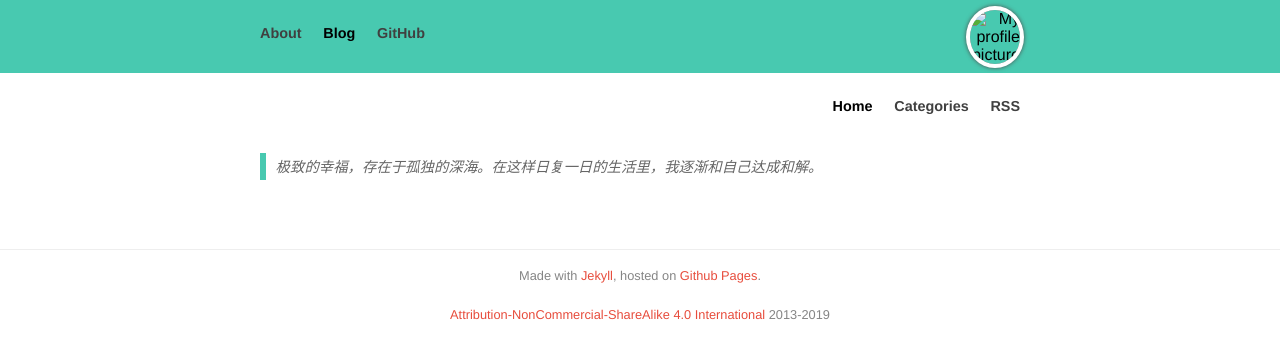
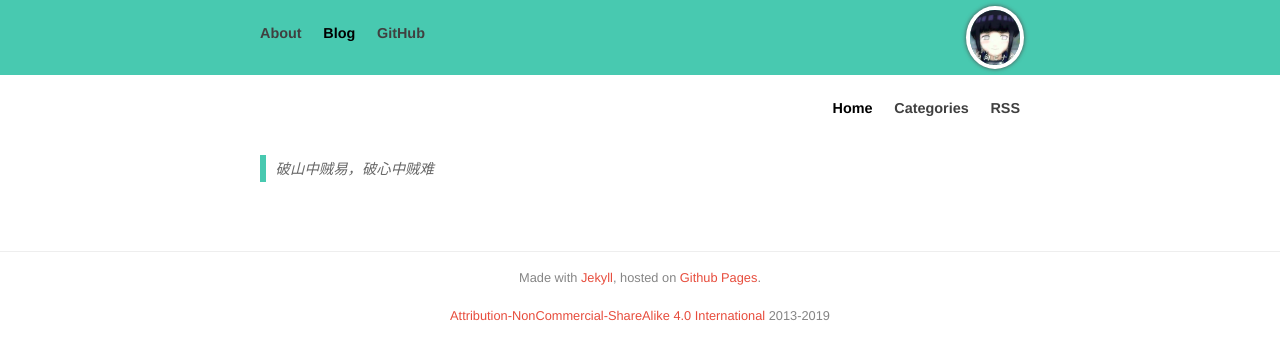
Before and after one commit to linyimin-bupt/linyimin.github.io, a Jekyll site: the page built from blog/index.html, in a window 1280 px wide. Shown: the top 360 px of the page. Built offline with Jekyll 4.4.1, drawn with Linux system fonts in a browser that asks for light colours; nearby versions of some CDN libraries.

Commit message:
add profile image

```diff
--- a/CNAME
+++ b/CNAME
@@ -1 +1 @@
-linyimin.name
+blog.linyimin.club
--- a/_config.yml
+++ b/_config.yml
@@ -2,7 +2,7 @@
 
 name: Yimin Lin's homepage
 description:  I am Linyi Min, a master student of Beijing University of Post and Telecommunication. My research interests cover Big Data, Data Service, Distributed System and Web Development.
-url: http://linyimin.name
+url: http://blog.linyimin.club
 
 # 自定义post url
 permalink: /blog/:title.html
--- a/_layouts/default.html
+++ b/_layouts/default.html
@@ -67,7 +67,7 @@
 	  {% endif %}
 
       <div class="pull-right right logo">
-        <a href="http://linyimin.name/"><img class="avatar" src="http://linyimin.name/imgs/hinata.png" alt="My profile picture" /></a>
+        <a href="http://blog.linyimin.club/"><img class="avatar" src="http://blog.linyimin.club/images/hinata.png" alt="My profile picture" /></a>
       </div>
       <div class="clear"></div>
     </header>
--- a/_layouts/simplePage.html
+++ b/_layouts/simplePage.html
@@ -66,7 +66,7 @@
     {% endif %}
 
       <div class="pull-right right logo">
-        <a href="http://linyimin.name/"><img class="avatar" src="/imgs/hinata.png" alt="My profile picture" /></a>
+        <a href="http://blog.linyimin.club/"><img class="avatar" src="/images/hinata.png" alt="My profile picture" /></a>
       </div>
       <div class="clear"></div>
     </header>
--- a/blog/index.html
+++ b/blog/index.html
@@ -18,7 +18,7 @@
 <section class="inner">
   <div class="pidex">
     <blockquote>
-      <p>极致的幸福，存在于孤独的深海。在这样日复一日的生活里，我逐渐和自己达成和解。</p>
+      <p>破山中贼易，破心中贼难</p>
     </blockquote>
   <div>
   <ul class="posts">
--- a/cn/index.html
+++ b/cn/index.html
@@ -27,7 +27,7 @@
     研究兴趣集中于<strong>大数据</strong>、<strong>数据服务</strong>、<strong>分布式</strong>和<strong>Web开发</strong>。
   </p>
   <p>
-    喜欢写代码(<a href="https://github.com/linyimin-bupt">@linyimin-bupt<i class="icon-github"></i></a>)，正在尝试阅读使用过的经典框架源码。闲暇之余，喜欢跑步和阅读，偶尔写些<a href="http://linyimin.name/blog/">文字</a>。
+    喜欢写代码(<a href="https://github.com/linyimin-bupt">@linyimin-bupt<i class="icon-github"></i></a>)，正在尝试阅读使用过的经典框架源码。闲暇之余，喜欢跑步和阅读，偶尔写些<a href="http://blog.linyimin.club/blog/">文字</a>。
   </p>
 </section>
 
```
Also changed, not shown: images/hinata.png (added).
